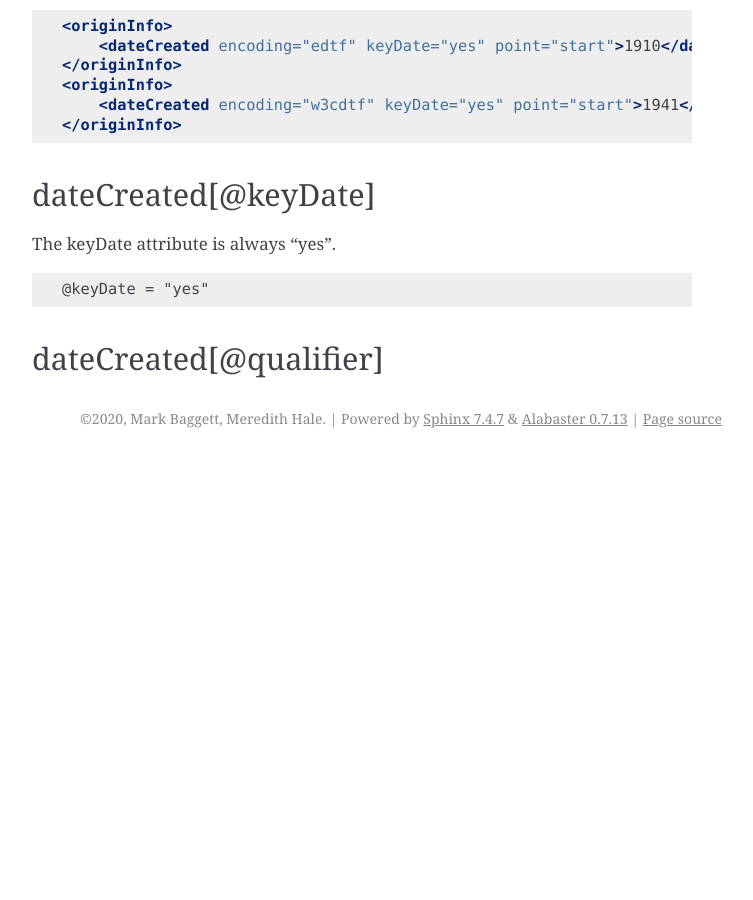
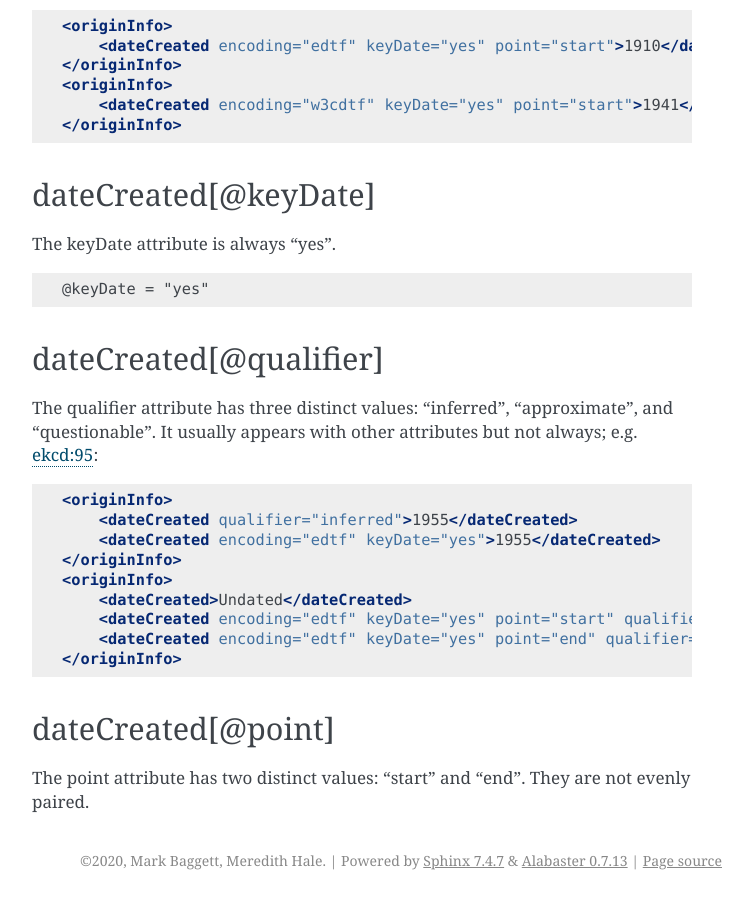
Before and after one commit to UTKcataloging/mods_to_rdf, a Sphinx documentation site: the page built from docs/source/top_level_elements/originInfo_dates.rst, in a window 1280 px wide and 900 px high, scrolled down 1153 px. Shown: the whole window, without its empty margins (388-1141 px from the left). Built offline with Sphinx 7.4.7, drawn with Linux system fonts in a browser that asks for light colours; formulas are drawn with MathJax 3; before the commit the page ends 1611 px from its top, so only the background shows below that.

Commit message:
add `dateCreated[@point]`

```diff
--- a/docs/source/top_level_elements/originInfo_dates.rst
+++ b/docs/source/top_level_elements/originInfo_dates.rst
@@ -71,3 +71,23 @@ The keyDate attribute is always "yes".
 
 dateCreated[@qualifier]
 -----------------------
+
+The qualifier attribute has three distinct values: "inferred", "approximate", and "questionable". It usually appears with other attributes but not always; e.g. `ekcd:95 <https://digital.lib.utk.edu/collections/islandora/object/ekcd:95/datastream/MODS>`_:
+
+.. code-block:: xml
+
+    <originInfo>
+        <dateCreated qualifier="inferred">1955</dateCreated>
+        <dateCreated encoding="edtf" keyDate="yes">1955</dateCreated>
+    </originInfo>
+    <originInfo>
+        <dateCreated>Undated</dateCreated>
+        <dateCreated encoding="edtf" keyDate="yes" point="start" qualifier="inferred">1910</dateCreated>
+        <dateCreated encoding="edtf" keyDate="yes" point="end" qualifier="inferred">1955</dateCreated>
+    </originInfo>
+
+
+dateCreated[@point]
+-------------------
+
+The point attribute has two distinct values: "start" and "end". They are not evenly paired.
```
